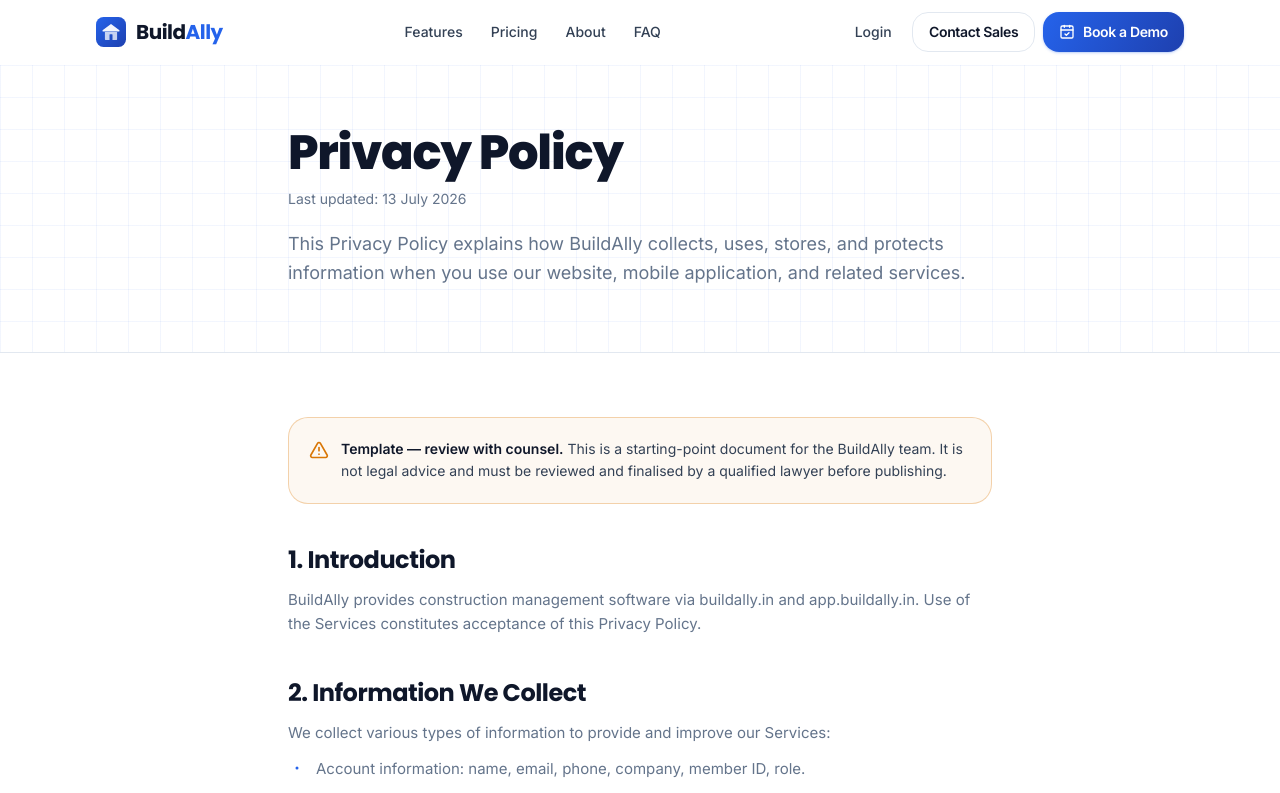
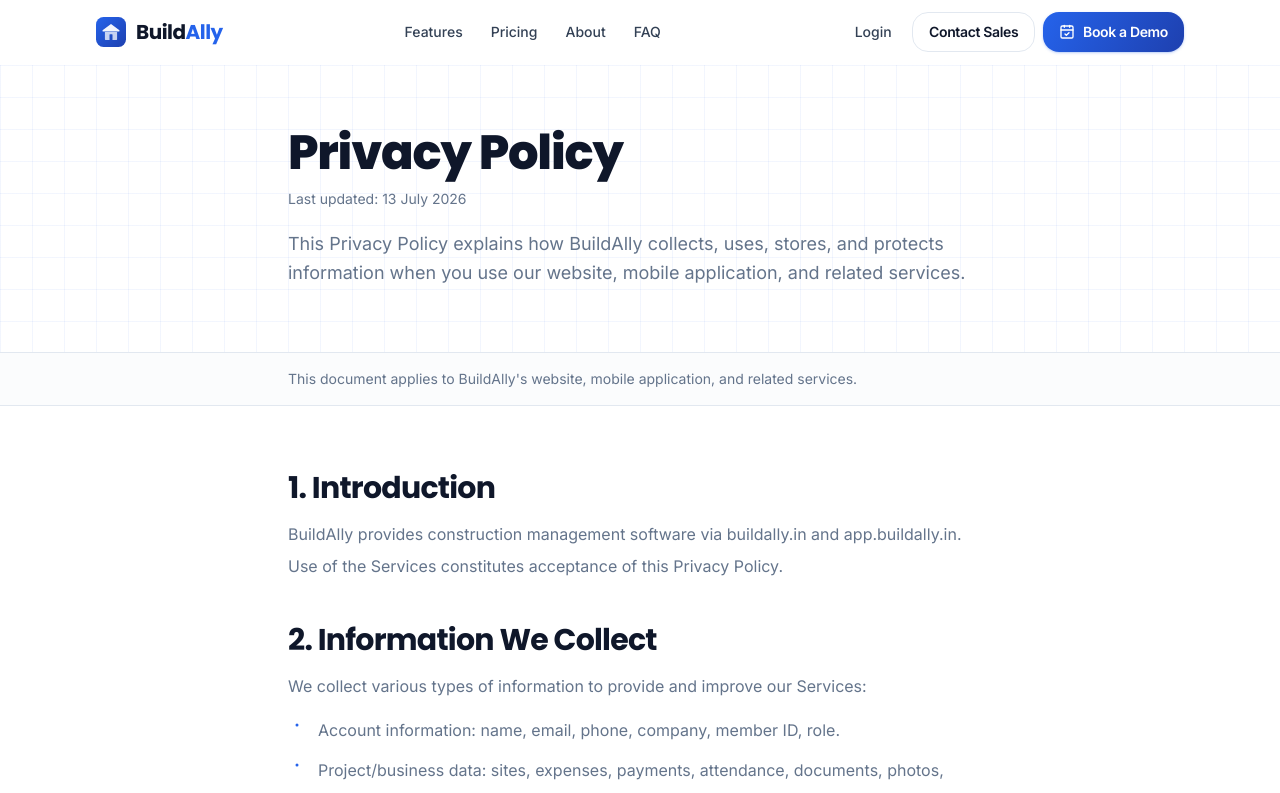
Before and after one commit to HardikKnows/buildAlly-website, a Next.js app: page /privacy in a window 1280 px wide. Shown: the top 793 px of the page. Built offline with nearby package versions, Linux system fonts and the light colour scheme.

Commit message:
updated legal- refund as well

```diff
--- a/src/components/site/LegalPage.js
+++ b/src/components/site/LegalPage.js
@@ -18,27 +18,24 @@ export function LegalPage({ title, updated, intro, sections }) {
         </Container>
       </section>
 
+      <section className="border-b border-line bg-slate-50/60">
+        <Container size="narrow" className="py-4">
+          <p className="text-sm text-slate-body">
+            This document applies to BuildAlly's website, mobile application, and related services.
+          </p>
+        </Container>
+      </section>
+
       <Container size="narrow" className="py-12 sm:py-16">
-        {/* Counsel-review disclaimer */}
-        <div className="mb-10 flex items-start gap-3 rounded-2xl border border-warning/30 bg-warning/5 p-5">
-          <Icon name="TriangleAlert" size={20} className="mt-0.5 shrink-0 text-warning" />
-          <p className="text-sm leading-relaxed text-ink-600">
-            <strong className="font-semibold text-ink">Template — review with counsel.</strong>{" "}
-            This is a starting-point document for the BuildAlly team. It is not
-            legal advice and must be reviewed and finalised by a qualified lawyer
-            before publishing.
-          </p>
-        </div>
-
         <div className="space-y-10">
           {sections.map((s, i) => (
             <section key={s.heading} id={`s-${i + 1}`}>
-              <h2 className="font-display text-xl font-bold text-ink sm:text-2xl">
+              <h2 className="text-2xl font-bold tracking-tight text-ink sm:text-3xl">
                 {i + 1}. {s.heading}
               </h2>
               <div className="mt-3 space-y-3">
                 {s.body.map((p, j) => (
-                  <p key={j} className="text-[15px] leading-relaxed text-slate-body">
+                  <p key={j} className="text-base leading-8 text-slate-body">
                     {p}
                   </p>
                 ))}
@@ -47,7 +44,7 @@ export function LegalPage({ title, updated, intro, sections }) {
                     {s.list.map((item) => (
                       <li
                         key={item}
-                        className="flex items-start gap-2.5 text-[15px] leading-relaxed text-slate-body"
+                        className="flex items-start gap-3 text-base leading-8 text-slate-body"
                       >
                         <Icon name="Dot" size={18} className="mt-0.5 shrink-0 text-brand" />
                         {item}
```
